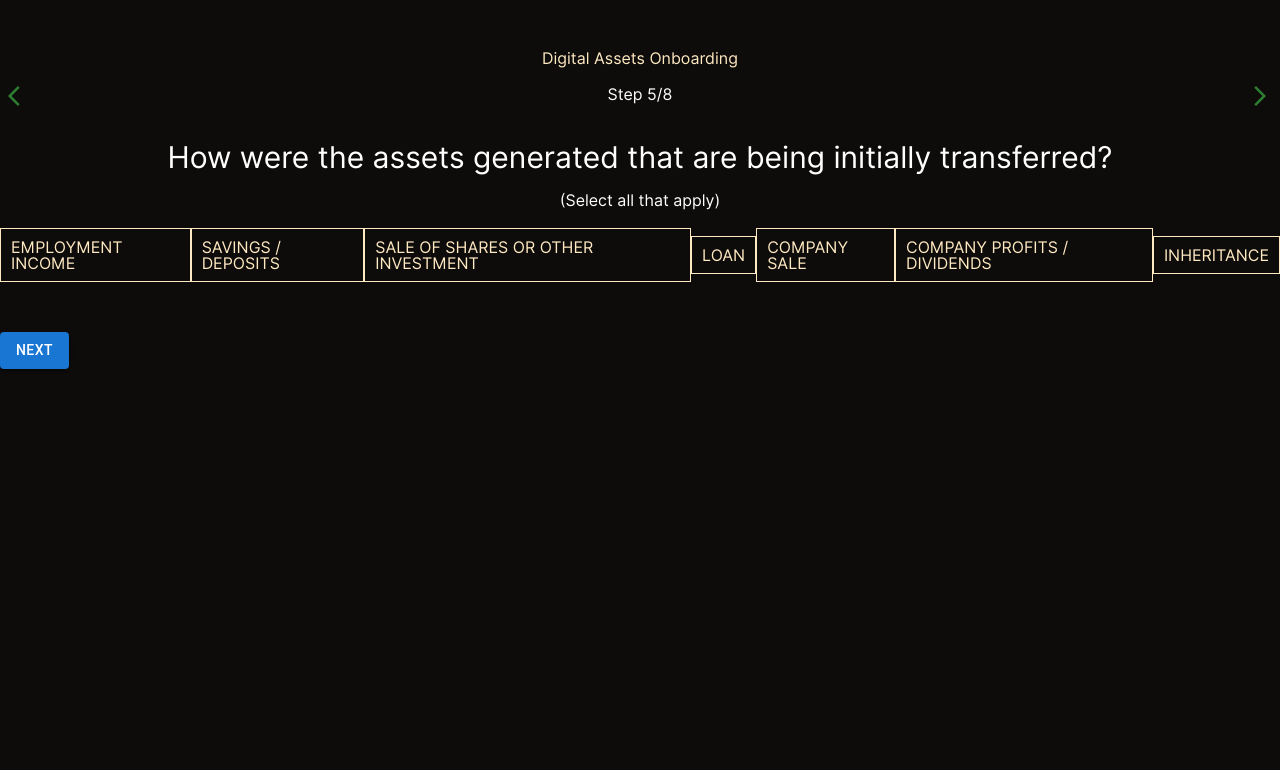
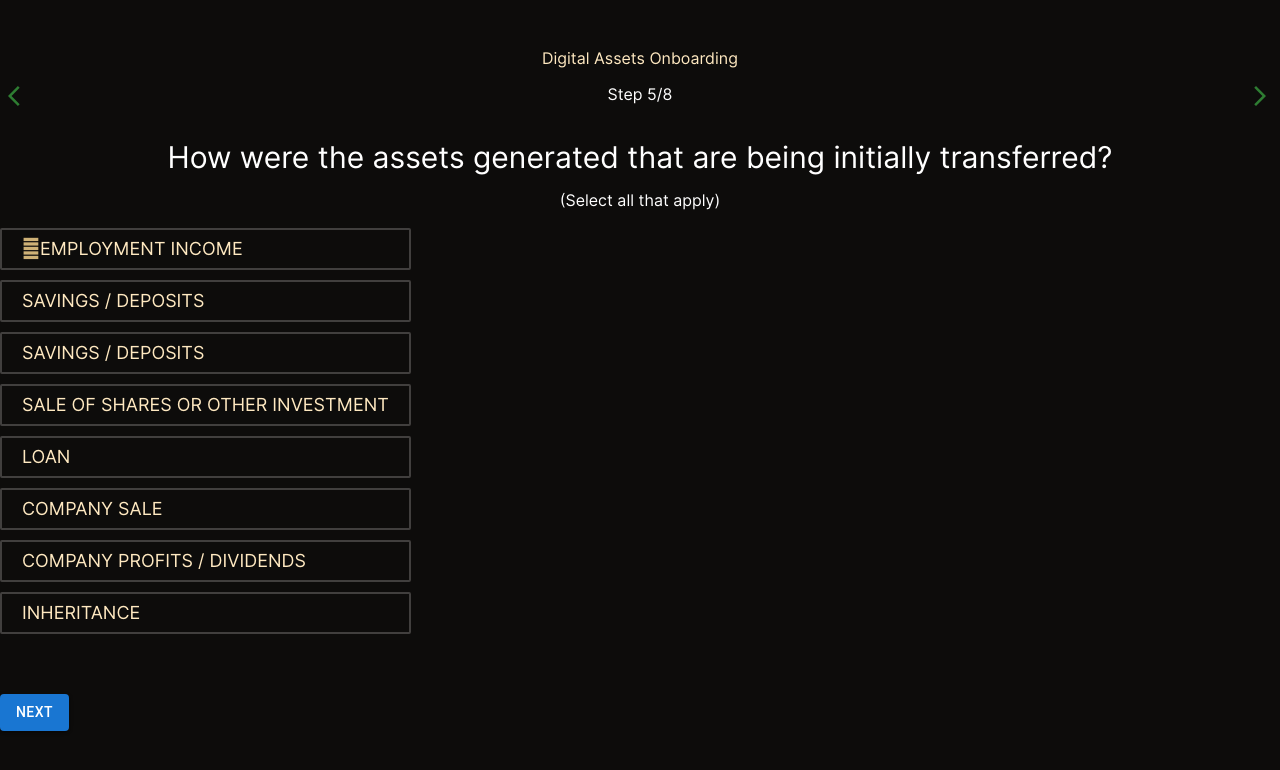
Before and after one commit to reactmanish19/ifsg, a React (Create React App) app: page / in a window 1280 px wide. Shown: the top 770 px of the page. Built offline with nearby package versions, Linux system fonts and the light colour scheme.

Commit message:
Created UI of Step 5/8

```diff
--- a/src/Components/MultiStepForm/StepOne/StepOne.js
+++ b/src/Components/MultiStepForm/StepOne/StepOne.js
@@ -32,13 +32,43 @@ const StepOne = () => {
                 <div className='step-question-instruction'>(Select all that apply)</div>
 
                 <div className='step-question-option-container'>
-                    <div className='step-question-option'>EMPLOYMENT INCOME</div>
-                    <div className='step-question-option'>SAVINGS / DEPOSITS</div>
-                    <div className='step-question-option'>SALE OF SHARES OR OTHER INVESTMENT</div>
-                    <div className='step-question-option'>LOAN</div>
-                    <div className='step-question-option'>COMPANY SALE</div>
-                    <div className='step-question-option'>COMPANY PROFITS / DIVIDENDS</div>
-                    <div className='step-question-option'>INHERITANCE</div>
+                    <ul className="step-question-option-list">
+                        <li className="step-question-option-list__option">
+                            <input type="checkbox" id="checkboxOne" value="Order one" checked />
+                            <label for="checkboxOne">EMPLOYMENT INCOME</label>
+                        </li>
+                        <li className="step-question-option-list__option">
+                            <input type="checkbox" id="checkboxTwo" value="Order Two" />
+                            <label for="checkboxTwo">SAVINGS / DEPOSITS</label>
+                        </li>
+                        <li className="step-question-option-list__option">
+                            <input type="checkbox" id="checkboxThree" value="Order Two" />
+                            <label for="checkboxThree">SAVINGS / DEPOSITS</label>
+                        </li>
+                        <li className="step-question-option-list__option">
+                            <input type="checkbox" id="checkboxForth" value="Order Two" />
+                            <label for="checkboxForth">SALE OF SHARES OR OTHER INVESTMENT</label>
+                        </li>
+                        <li className="step-question-option-list__option">
+                            <input type="checkbox" id="checkboxFifth" value="Order Two" />
+                            <label for="checkboxFifth">LOAN</label>
+                        </li>
+                        <li className="step-question-option-list__option">
+                            <input type="checkbox" id="checkboxSixth" value="Order Two" />
+                            <label for="checkboxSixth">COMPANY SALE</label>
+                        </li>
+                        <li className="step-question-option-list__option">
+                            <input type="checkbox" id="checkboxSeventh" value="Order Two" />
+                            <label for="checkboxSeventh">COMPANY PROFITS / DIVIDENDS</label>
+                        </li>
+                        <li className="step-question-option-list__option">
+                            <input type="checkbox" id="checkboxEighth" value="Order Two" />
+                            <label for="checkboxEighth">INHERITANCE</label>
+                        </li>
+                    </ul>
+
+
+
                 </div>
             </div>
 
--- a/src/Components/MultiStepForm/StepOne/StepOne.scss
+++ b/src/Components/MultiStepForm/StepOne/StepOne.scss
@@ -39,9 +39,46 @@
     display: flex;
     align-items: center;
     margin-bottom: 50px;
-    .step-question-option {
-      border: 1px solid;
-      padding: 10px;
+
+    .step-question-option-list {
+      list-style: none;
+      &__option {
+        display: block;
+        input[type="checkbox"] {
+          position: absolute;
+          opacity: 0;
+
+          &:checked + label::before {
+            content: "\f058";
+            transition: transform 0.3s ease-in-out;
+            color: $color__fill-very-pale-orange-dark;
+          }
+          &:checked + label {
+            transition: all 0.2s;
+          }
+        }
+        label {
+          padding: 10px 20px;
+          cursor: pointer;
+
+          display: inline-block;
+          background-color: transparent;
+          border: 2px solid $color__fill-very-dark-grayish-orange;
+          color: $color__fill-very-pale-orange-light;
+          font-size: 18px;
+          border-radius: 2px;
+          white-space: nowrap;
+          margin: 0 0 10px 0;
+          -webkit-touch-callout: none;
+          -webkit-user-select: none;
+          -moz-user-select: none;
+          -ms-user-select: none;
+          user-select: none;
+          -webkit-tap-highlight-color: transparent;
+          transition: all 0.3s;
+          display: block;
+        }
+      }
     }
   }
 }
--- a/src/Routes/AllRoutes.js
+++ b/src/Routes/AllRoutes.js
@@ -1,16 +1,9 @@
 import React from 'react'
-import {
-    BrowserRouter as Router,
-    Switch,
-    Route,
-    Redirect
-} from "react-router-dom";
+import { BrowserRouter as Router, Switch, Route } from "react-router-dom";
 
-// import MultiStepForm from "../Components/MultiStepForm/MultiStepForm"
 import StepOne from '../Components/MultiStepForm/StepOne/StepOne';
 import StepSecond from '../Components/MultiStepForm/StepSecond/StepSecond';
 import Layout from '../Layout/Layout';
-
 
 const AllRoutes = () => {
     return (
```
